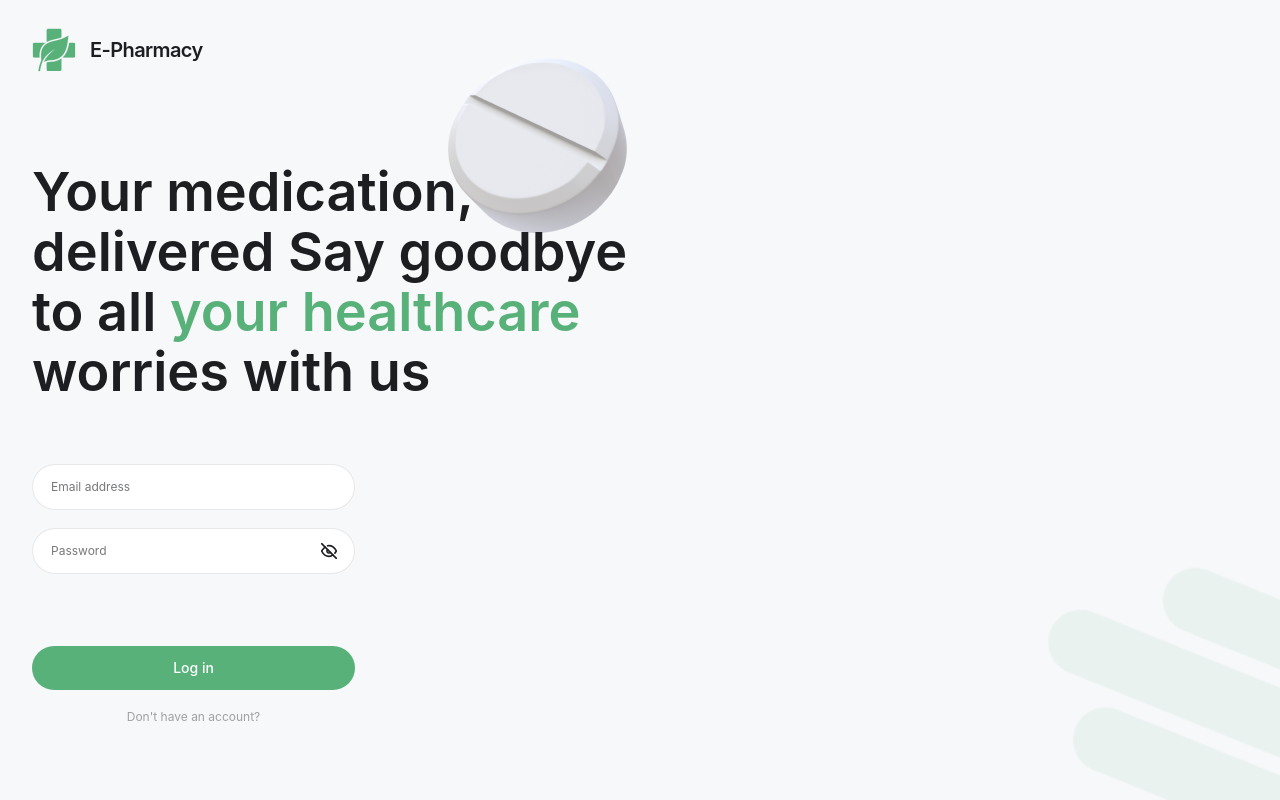
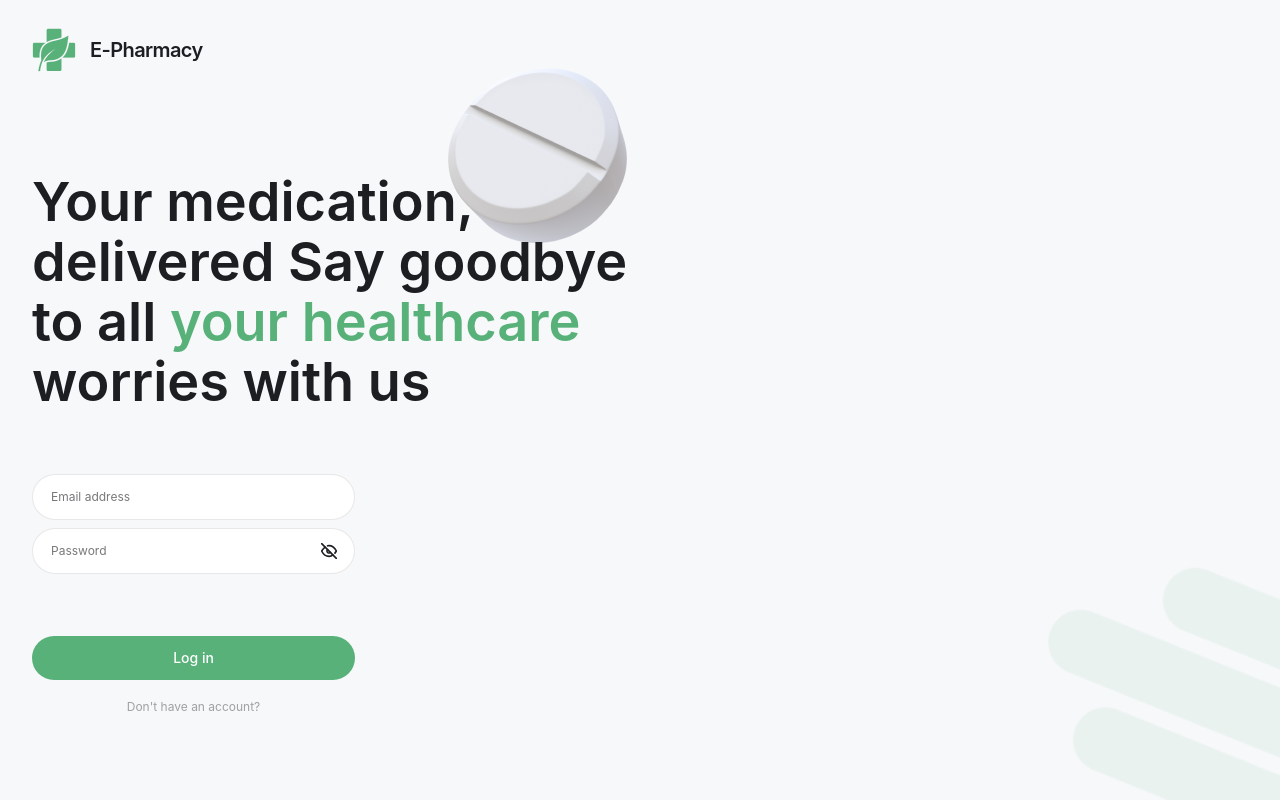
Before and after one commit to Aleksandr2905/e-pharmacy, a React (Vite) app: page /login in a window 1280 px wide. Built offline with nearby package versions, Linux system fonts and the light colour scheme.

Commit message:
Update AuthForm.styled.js

```diff
--- a/src/components/AuthForm/AuthForm.styled.js
+++ b/src/components/AuthForm/AuthForm.styled.js
@@ -114,37 +114,42 @@ export const Title = styled.h2`
 export const Forma = styled.form`
   display: flex;
   flex-direction: column;
-  gap: 10px;
+  justify-content: space-between;
+  /* gap: 10px; */
   width: 100%;
   height: 310px;
 
-  & > :nth-last-child(2) {
+  /* & > :nth-last-child(3) {
     margin-top: auto;
-  }
+  } */
 
   @media screen and (min-width: 768px) {
     flex-direction: ${({ $loginPage }) => ($loginPage ? "column" : "row")};
     flex-wrap: ${({ $loginPage }) => ($loginPage ? "nowrap" : "wrap")};
     height: auto;
+    width: 574px;
   }
 
-  @media screen and (min-width: 768px) {
-    width: 574px;
+  @media screen and (min-width: 1440px) {
     height: fit-content;
   }
 `;
 
 export const InputTablet = styled.div`
+  width: 100%;
   @media screen and (min-width: 768px) {
     width: ${({ $loginPage }) => ($loginPage ? "323px" : "280px")};
   }
 `;
 
 export const BtnWrapper = styled.div`
+  display: flex;
+  flex-direction: column;
+  gap: 14px;
+  /* width: ${({ $loginPage }) => ($loginPage ? "323px" : "280px")}; */
+  margin-top: auto;
+
   @media screen and (min-width: 768px) {
-    display: flex;
-    flex-direction: column;
-    gap: 14px;
     width: ${({ $loginPage }) => ($loginPage ? "323px" : "280px")};
     margin-top: 62px;
   }
```
